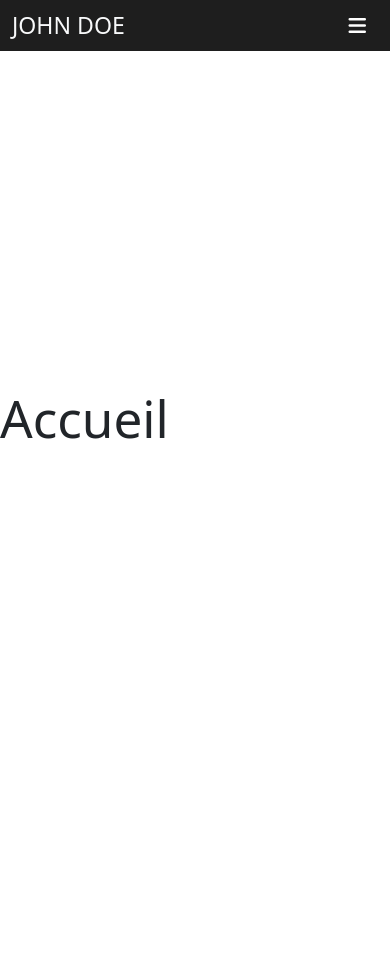
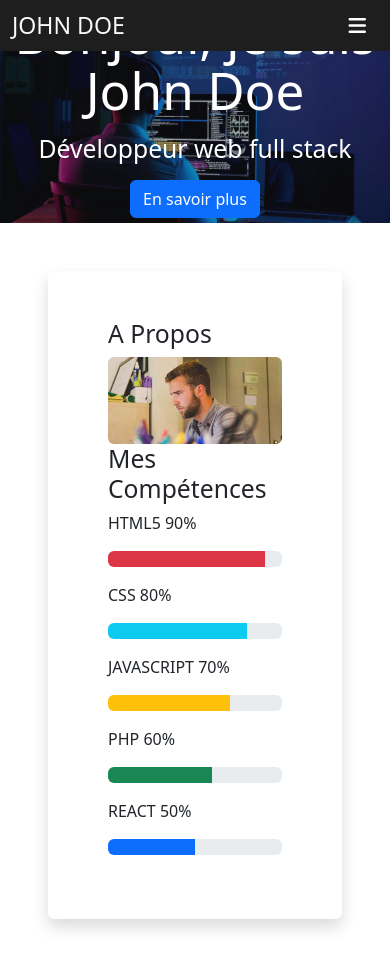
Before and after one commit to Anaiitat/CV-React, a React (Vite) app: page / in a window 390 px wide. Before the commit the page ends 844 px from the top, so only its background shows below. Built offline with nearby package versions, Linux system fonts and the light colour scheme.

Commit message:
Ajout du 1er partie accueil

```diff
--- a/src/pages/Accueil.jsx
+++ b/src/pages/Accueil.jsx
@@ -1,9 +1,125 @@
 import React from "react";
 
-const Accueil = () =>{
-    return (
-        <h1>Accueil</h1>
-    )
-}
+
+const Accueil = () => {
+
+    //Bouton scroll a propos
+  const scrollToAPropos = () => {
+    const element = document.getElementById("apropos");
+    element.scrollIntoView({ behavior: "smooth" });
+  };
+
+  //Progress Bar
+  const progressValue = [90,80,70,60,50];
+
+  return (
+    <main>
+      <section className=" text-white">
+        <div className="position-relative">
+          <img
+            className=" card-img"
+            src="./public/img/hero-bg.jpg"
+            alt="background"
+          />
+          <div
+            className="position-absolute top-0 left-0 w-100 h-100 bg-dark"
+            style={{ opacity: 0.3 }}
+          ></div>
+          <div className="card-img-overlay text-center d-flex flex-column justify-content-center align-items-center ">
+            <h1 className="pb-2">Bonjour, je suis John Doe</h1>
+            <h2 className="pb-2">Développeur web full stack</h2>
+            <button className="btn btn-primary" onClick={scrollToAPropos}>
+              En savoir plus
+            </button>
+          </div>
+        </div>
+      </section>
+      <section id="apropos ">
+        <div className="row shadow p-5 m-5 bg-body rounded ">
+          <article className="col-md-6 ">
+            <h2>A Propos</h2>
+          </article>
+          <article className="col-md-6 ">
+            <div className=" ">
+              <img
+                src="./public/img/john-doe-about.jpg"
+                alt="John Doe"
+                className=" rounded img-fluid"
+              />
+              <div>
+                <h2>Mes Compétences</h2>
+                <div className="mb-3">
+                  <p>HTML5 90%</p>
+                  <div className="progress">
+                    <div
+                      className="progress-bar bg-danger"
+                      role="progressbar"
+                      style={{ width: `${progressValue[0]}%` }}
+                      aria-valuenow={progressValue}
+                      aria-valuemin="0"
+                      aria-valuemax="100"
+                    ></div>
+                  </div>
+                </div>
+                <div className="mb-3">
+                  <p>CSS 80%</p>
+                  <div className="progress">
+                    <div
+                      className="progress-bar bg-info"
+                      role="progressbar"
+                      style={{ width: `${progressValue[1]}%` }}
+                      aria-valuenow={progressValue}
+                      aria-valuemin="0"
+                      aria-valuemax="100"
+                    ></div>
+                  </div>
+                </div>
+                <div className="mb-3">
+                  <p>JAVASCRIPT 70%</p>
+                  <div className="progress">
+                    <div
+                      className="progress-bar bg-warning"
+                      role="progressbar"
+                      style={{ width: `${progressValue[2]}%` }}
+                      aria-valuenow={progressValue}
+                      aria-valuemin="0"
+                      aria-valuemax="100"
+                    ></div>
+                  </div>
+                </div>
+                <div className="mb-3">
+                  <p>PHP 60%</p>
+                  <div className="progress">
+                    <div
+                      className="progress-bar bg-success"
+                      role="progressbar"
+                      style={{ width: `${progressValue[3]}%` }}
+                      aria-valuenow={progressValue}
+                      aria-valuemin="0"
+                      aria-valuemax="100"
+                    ></div>
+                  </div>
+                </div>
+                <div className="mb-3">
+                  <p>REACT 50%</p>
+                  <div className="progress">
+                    <div
+                      className="progress-bar bg-primary"
+                      role="progressbar"
+                      style={{ width: `${progressValue[4]}%` }}
+                      aria-valuenow={progressValue}
+                      aria-valuemin="0"
+                      aria-valuemax="100"
+                    ></div>
+                  </div>
+                </div>
+              </div>
+            </div>
+          </article>
+        </div>
+      </section>
+    </main>
+  );
+};
 
 export default Accueil;
```
Also changed, not shown: src/App.css (line endings or trailing spaces).
